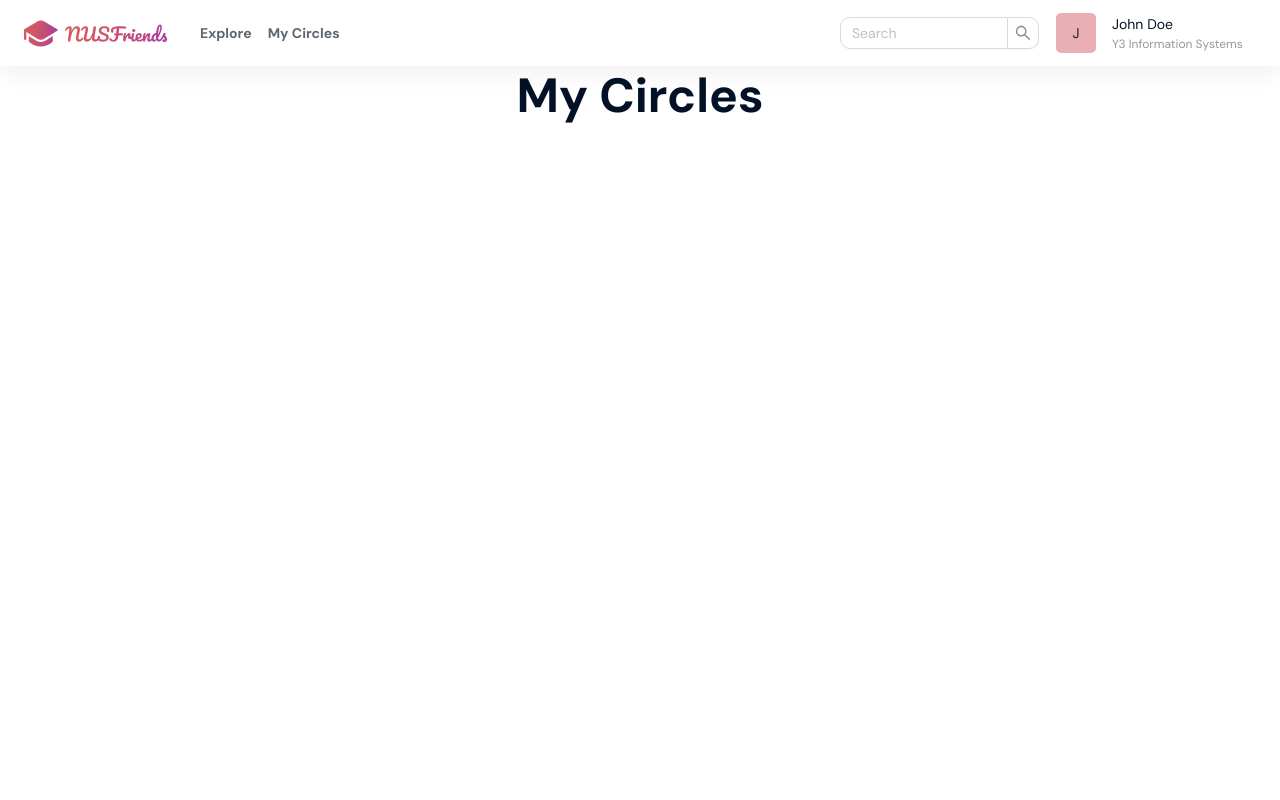
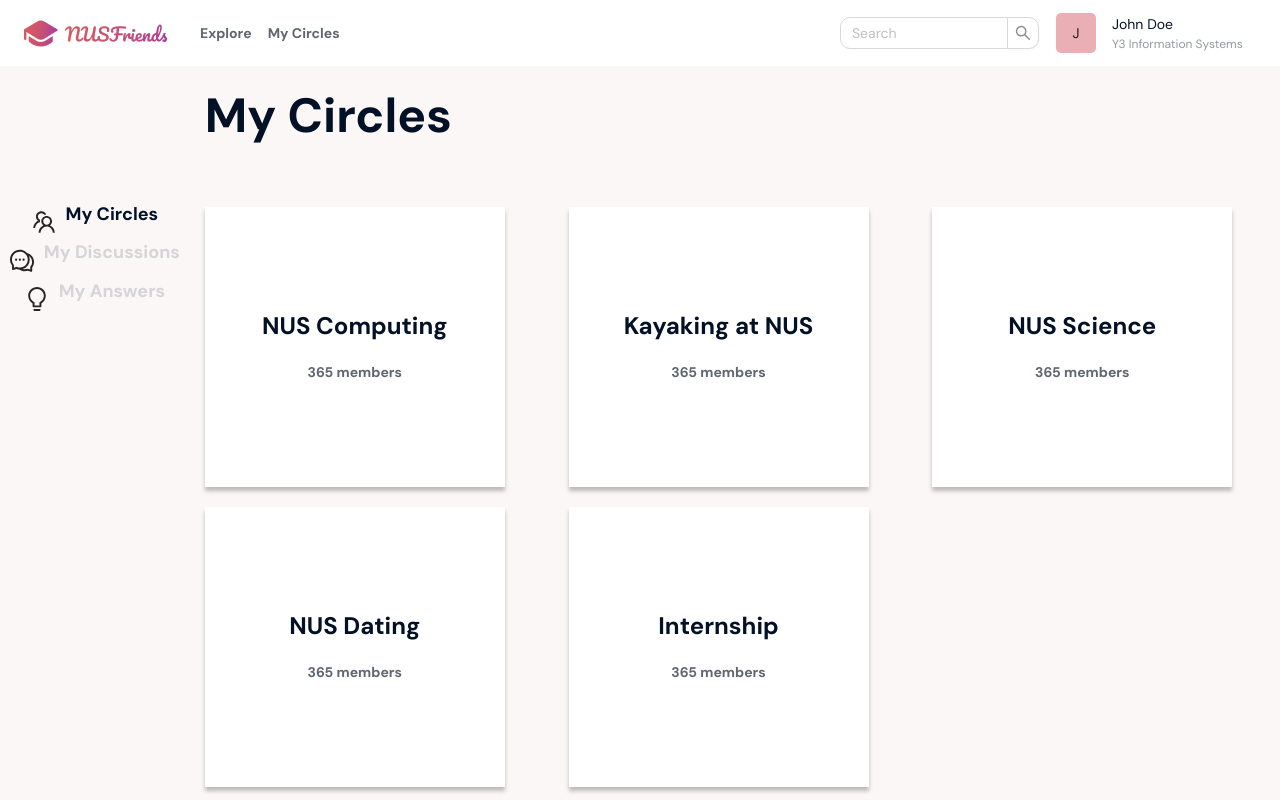
Before and after one commit to yuanxin1997/nusfriends-fe, a React (Create React App) app: page /my-circles in a window 1280 px wide. Built offline with nearby package versions, Linux system fonts and the light colour scheme.

Commit message:
created Circles Card for My Circles page and display using dummy data

```diff
--- /dev/null
+++ b/src/components/CircleCard.js
@@ -0,0 +1,31 @@
+import React from "react";
+
+function CircleCard({ circleName, numMembers }) {
+  return (
+    <div>
+      <a onClick={() => console.log("clicked")}>
+        <div
+          style={{
+            height: "280px",
+            width: "300px",
+            boxShadow: "0px 4px 4px rgba(0, 0, 0, 0.25)",
+            justifyContent: "center",
+            alignItems: "center",
+            display: "flex",
+            flexDirection: "column",
+            marginBottom: "20px",
+            backgroundColor: "#FFFFFF",
+          }}
+        >
+          <div style={{ paddingBottom: "20px" }}>
+            <h3>{circleName}</h3>
+          </div>
+
+          <div style={{}}>{numMembers} members</div>
+        </div>
+      </a>
+    </div>
+  );
+}
+
+export default CircleCard;
--- a/src/components/CirclePost.js
+++ b/src/components/CirclePost.js
@@ -1,10 +1,11 @@
 import React, { useState } from "react";
 import styled, { StyleSheetManager } from "styled-components";
 import { HeartFilled, CommentOutlined } from "@ant-design/icons";
+import "../styles/CirclePost.css";
 
 function CirclePost(props) {
   return (
-    <div>
+    <div style={{ width: "750px" }}>
       <h3 style={{ textAlign: "left" }}>{props.circleName}</h3>
 
       <CircleCard>
@@ -131,6 +132,7 @@ const styles = {
     justifyContent: "space-between",
     alignContent: "center",
     paddingBottom: "20px",
+    overflowX: "hidden",
   },
   userWrapper: {
     flexDirection: "row",
--- a/src/pages/Home.js
+++ b/src/pages/Home.js
@@ -1,6 +1,5 @@
 import React, { useState } from "react";
 import styled from "styled-components";
-import { HeartFilled, CommentOutlined } from "@ant-design/icons";
 import CirclePost from "../components/CirclePost";
 
 function Home() {
@@ -14,12 +13,12 @@ function Home() {
   const numComments = 123;
 
   return (
-    <React.Fragment>
+    <div style={{ justifyContent: "center", alignItems: "center" }}>
       <div
         style={{
           backgroundColor: "#FBF7F7",
-          paddingTop: 30,
-          paddingBottom: 30,
+          paddingTop: 20,
+          paddingBottom: 20,
         }}
       >
         <h1>Welcome Back, {userName}</h1>
@@ -45,7 +44,7 @@ function Home() {
           numComments={numComments}
         />
       </div>
-    </React.Fragment>
+    </div>
   );
 }
 
--- a/src/pages/MyCircles.js
+++ b/src/pages/MyCircles.js
@@ -1,5 +1,145 @@
+import React, { useState } from "react";
+import { Link } from "react-router-dom";
+import { Col, Row } from "antd";
+import CircleCard from "../components/CircleCard";
+import { TeamOutlined, BulbOutlined, CommentOutlined } from "@ant-design/icons";
+
 function MyCircles() {
-    return <h1>My Circles</h1>;
+  const [circles, setCircles] = useState([
+    {
+      circleName: "NUS Computing",
+      numMembers: 365,
+    },
+    {
+      circleName: "Kayaking at NUS",
+      numMembers: 365,
+    },
+    {
+      circleName: "NUS Science",
+      numMembers: 365,
+    },
+    {
+      circleName: "NUS Dating",
+      numMembers: 365,
+    },
+    {
+      circleName: "Internship",
+      numMembers: 365,
+    },
+  ]);
+
+  return (
+    <div>
+      <div style={styles.background}>
+        <div style={styles.leftTab}>
+          {/* empty top border */}
+          <div style={{ flex: 1.5 }}></div>
+          <div>
+            <div
+              style={{
+                display: "flex",
+                flexDirection: "row",
+                justifyContent: "center",
+              }}
+            >
+              <TeamOutlined style={styles.tabIcons} />
+              <Link>
+                <h4 style={styles.selectedTab}>My Circles</h4>
+              </Link>
+            </div>
+
+            <div
+              style={{
+                display: "flex",
+                flexDirection: "row",
+                justifyContent: "center",
+              }}
+            >
+              <CommentOutlined style={styles.tabIcons} />
+              <Link>
+                <h4 style={styles.unselectedTab}>My Discussions</h4>
+              </Link>
+            </div>
+            <div
+              style={{
+                display: "flex",
+                flexDirection: "row",
+                justifyContent: "center",
+              }}
+            >
+              <BulbOutlined style={styles.tabIcons} />
+              <Link>
+                <h4 style={styles.unselectedTab}>My Answers</h4>
+              </Link>
+            </div>
+          </div>
+
+          {/* empty bottom border */}
+          <div style={{ flex: 6 }}></div>
+        </div>
+
+        {/* Circles display */}
+        <div
+          style={{
+            height: "100%",
+            width: "85%",
+            display: "flex",
+            flexDirection: "column",
+            marginLeft: 15,
+          }}
+        >
+          <div style={{ flex: 1.5 }}>
+            <h1 style={{ textAlign: "left", marginTop: 20 }}>My Circles</h1>
+          </div>
+
+          <div
+            style={{
+              flex: 7,
+              alignItems: "center",
+              justifyContent: "center",
+            }}
+          >
+            <div style={{}}>
+              <Row gutter={16}>
+                {circles.map((circle) => (
+                  <Col span={8}>
+                    <CircleCard
+                      circleName={circle.circleName}
+                      numMembers={circle.numMembers}
+                    />
+                  </Col>
+                ))}
+              </Row>
+            </div>
+          </div>
+        </div>
+      </div>
+    </div>
+  );
 }
 
+const styles = {
+  background: {
+    display: "flex",
+    flexDirection: "row",
+    width: "100%",
+    height: "100%",
+    position: "fixed",
+    flex: 1,
+    backgroundColor: "var(--accent-bg)",
+  },
+  leftTab: {
+    width: "15%",
+    display: "flex",
+    flexDirection: "column",
+    justifyContent: "flex-start",
+  },
+  tabIcons: { fontSize: 24, marginRight: "10px" },
+  selectedTab: { marginBottom: "16px" },
+  unselectedTab: {
+    color: "#D4D5D8",
+    marginBottom: "16px",
+  },
+};
+
 export default MyCircles;
--- /dev/null
+++ b/src/styles/CirclePost.css
@@ -0,0 +1,8 @@
+.CirclePostWrapper {
+  flex-direction: "row";
+  display: "flex";
+  width: "100%";
+  height: "100%";
+  position: "fixed";
+  flex: "1";
+}
```
